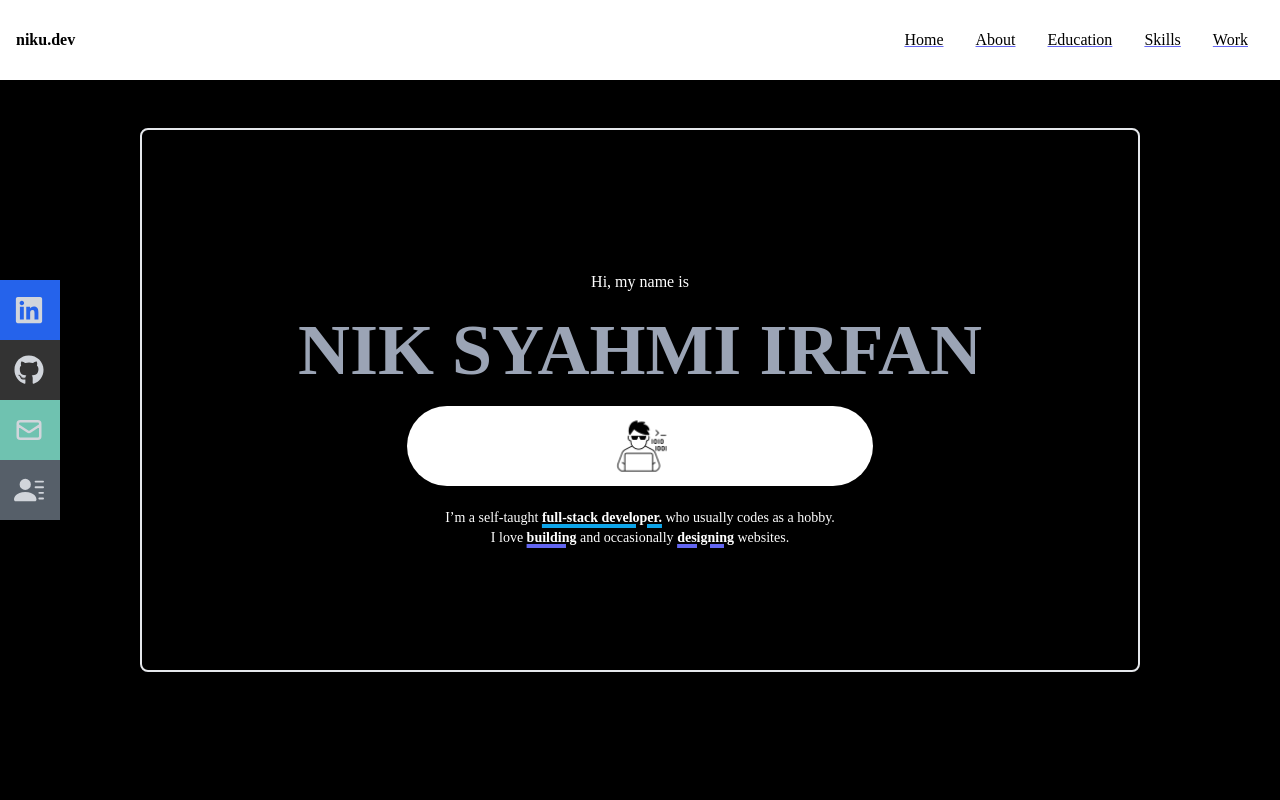
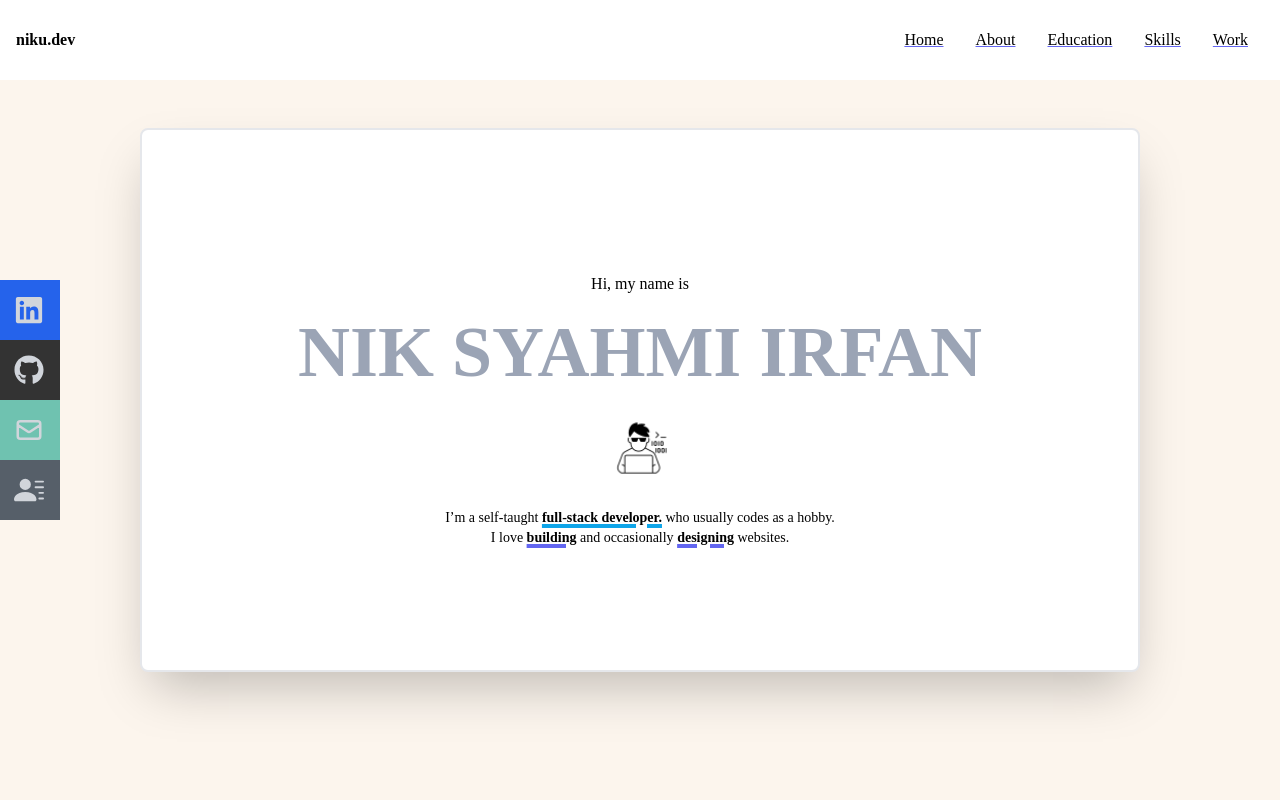
Before and after one commit to nikumaruku/dev-portfolio, a React (Create React App) app: page / in a window 1280 px wide. Shown: the top 800 px of the page. Built offline with nearby package versions, Linux system fonts and the light colour scheme.

Commit message:
Update bg color

```diff
--- a/src/components/Home.jsx
+++ b/src/components/Home.jsx
@@ -21,11 +21,11 @@ const Home = () => {
   }, []);
 
   return (
-    <div name="home" className="md:h-screen bg-black pt-32 pb-12 md:p-32">
+    <div name="home" className="md:h-screen bg-[#FCF5ED] pt-32 pb-12 md:p-32">
       {/* Container */}
-      <div className="max-w-[1000px] mx-auto px-8 flex flex-col justify-center text-center space-y-5 align-center h-full pb-0 border-2 border-blue bg-black md:bg-blue rounded-lg p-5 ">
-        <p className="text-white">Hi, my name is</p>
-        <h1 className="hover:animate-typing text-6xl md:text-7xl font-bold text-[#9BA4B5] hover:text-white duration-500">
+      <div className="max-w-[1000px] mx-auto px-8 flex flex-col justify-center text-center space-y-5 align-center h-full pb-0 border-2 border-blue bg-white shadow-2xl md:bg-blue rounded-lg p-5 ">
+        <p className="text-black">Hi, my name is</p>
+        <h1 className=" text-6xl md:text-7xl font-bold text-[#9BA4B5] hover:text-black duration-500">
           NIK SYAHMI IRFAN
         </h1>
         {/* <h2 className="text-sm md:text-7xl font-sans font-semibold text-white hover:text-[#102C57] hover:scale-110 duration-300">
@@ -36,7 +36,7 @@ const Home = () => {
             <img src={CoderBg} alt="" className="h-20 w-20" />
           </div>
         </div>
-        <p className="text-white text-sm md:border-2 border-black">
+        <p className="text-black text-sm">
           I’m a self-taught{" "}
           <span className="underline decoration-4 decoration-sky-500 font-semibold">
             full-stack developer.
```
